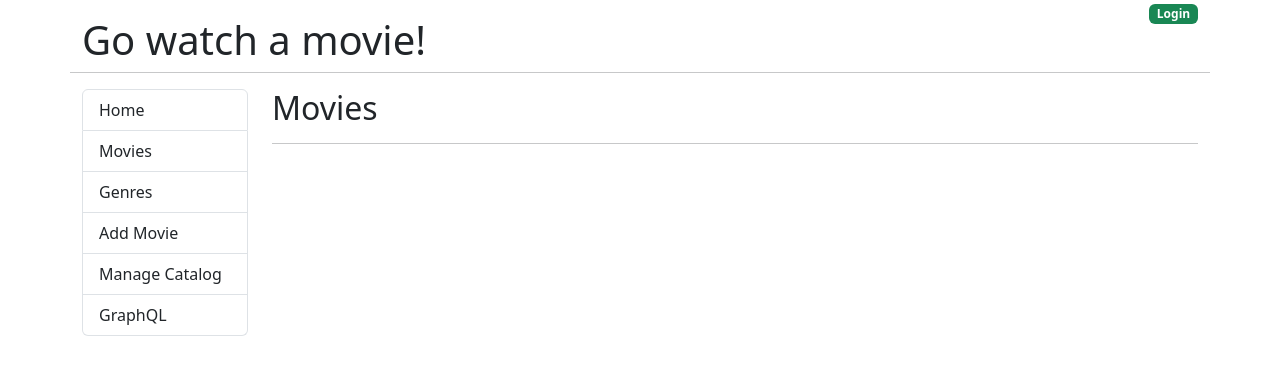
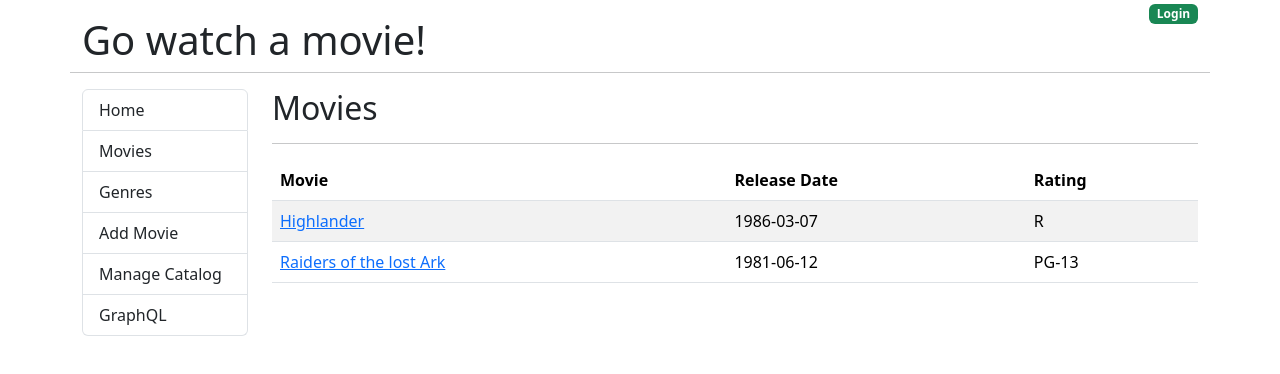
Before and after one commit to ramky/working-with-react-and-go, a React (Create React App) app in the folder go-movies-front-end/: page /movies in a window 1280 px wide. Shown: the top 374 px of the page. Built offline with nearby package versions, Linux system fonts and the light colour scheme.

Commit message:
hardcoding the movies using useState and useEffect with stubs

```diff
--- a/go-movies-front-end/src/components/Movies.js
+++ b/go-movies-front-end/src/components/Movies.js
@@ -1,10 +1,44 @@
+import { useEffect, useState } from "react"
+import { Link } from "react-router-dom"
 
 const Movies = () => {
+  const [movies, setMovies] = useState([])
+
+  useEffect(() => {
+    let moviesList = [
+      { id: "1", title: "Highlander", release_date: "1986-03-07", runtime: 116, mpaa_rating: "R", description: "some long description" },
+      { id: "2", title:  "Raiders of the lost Ark", release_date: "1981-06-12", runtime: 115, mpaa_rating: "PG-13 ", description: "some long description" },
+    ]
+
+    setMovies(moviesList)
+  }, [])
   return (
-      <div>
-        <h2>Movies</h2>
-        <hr />
-      </div>
+    <div>
+      <h2>Movies</h2>
+      <hr />
+      <table className="table table-striped table-hover">
+        <thead>
+          <tr>
+            <th>Movie</th>
+            <th>Release Date</th>
+            <th>Rating</th>
+          </tr>
+        </thead>
+        <tbody>
+          {
+            movies.map((m) => (
+              <tr key={m.id}>
+                <td>
+                  <Link to={`/movie/${m.id}`}>{m.title}</Link>
+                </td>
+                <td>{m.release_date}</td>
+                <td>{m.mpaa_rating}</td>
+            </tr>
+            ))
+          }
+        </tbody>
+      </table>
+    </div>
   )
 }
 
```
